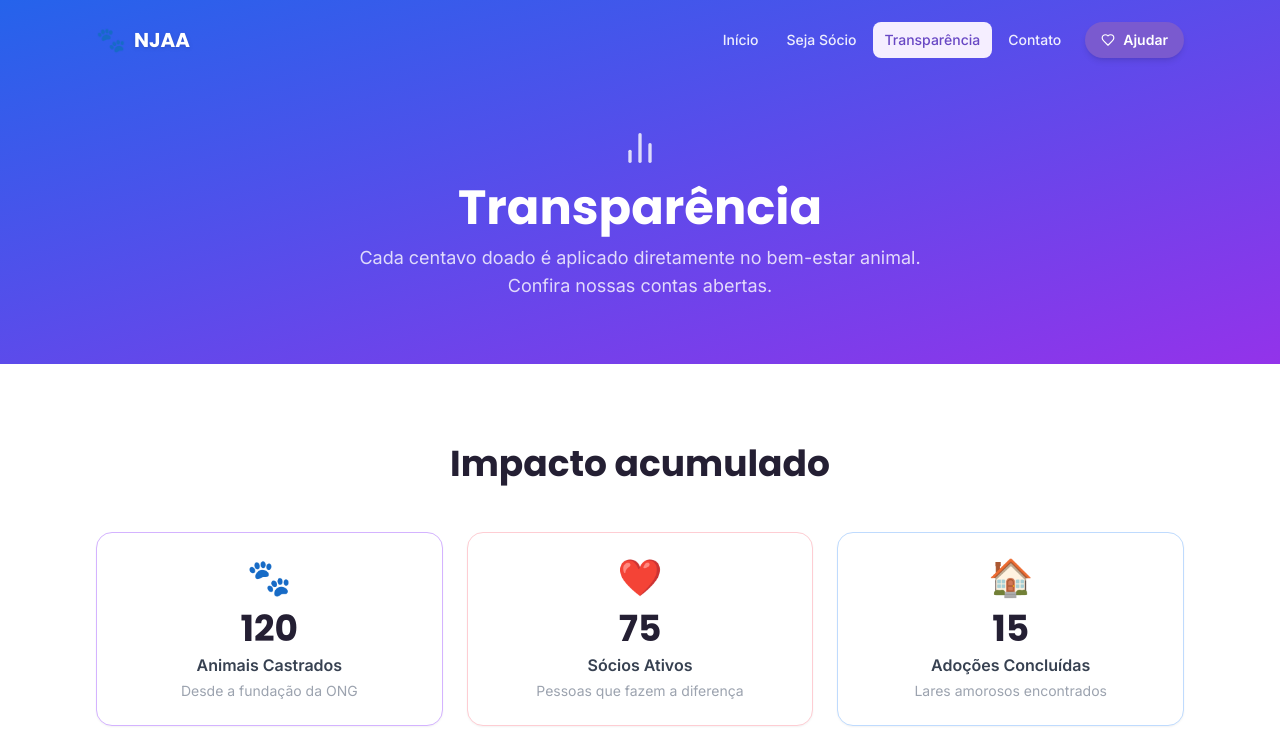
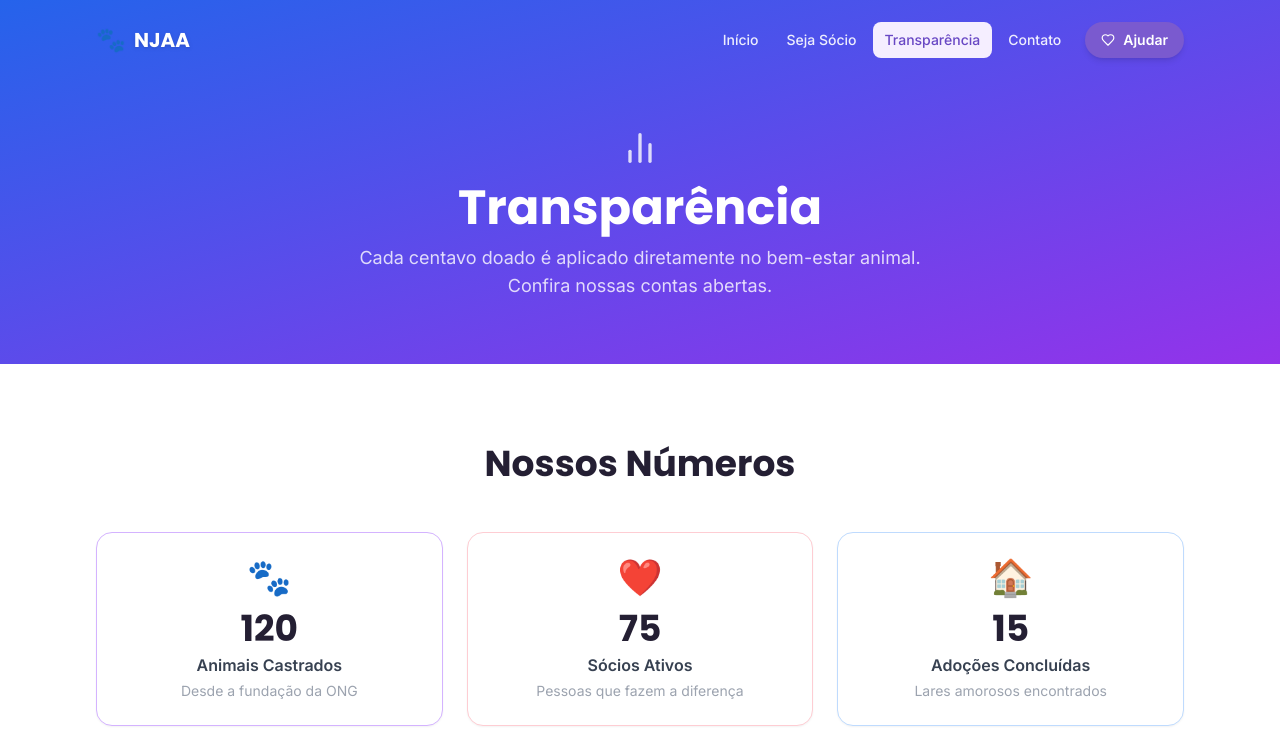
Before and after one commit to sbr-digital/njaa, a React (Vite) app: page /transparencia in a window 1280 px wide. Shown: the top 748 px of the page. Built offline with nearby package versions, Linux system fonts and the light colour scheme.

Commit message:
fix: corrige label

```diff
--- a/src/data/stats.ts
+++ b/src/data/stats.ts
@@ -46,7 +46,7 @@ export const transparencyStats: TransparencyStat[] = [
   {
     id: 'pagamento-administrativo',
     icon: '🏛️',
-    value: 211.06,
+    value: 3166,
     label: 'Despesas Administrativas',
     description: 'Despesas operacionais da ONG',
     color: 'purple',
--- a/src/pages/Transparencia.tsx
+++ b/src/pages/Transparencia.tsx
@@ -44,7 +44,7 @@ export function Transparencia() {
       <section className="py-20 bg-white">
         <div className="container-custom">
           <AnimatedSection className="text-center mb-12">
-            <h2 className="section-title mb-3">Impacto acumulado</h2>
+            <h2 className="section-title mb-3">Nossos Números</h2>
           </AnimatedSection>
           <div className="grid grid-cols-2 md:grid-cols-3 gap-4 lg:gap-6">
             {transparencyStats.map((stat, i) => (
```
